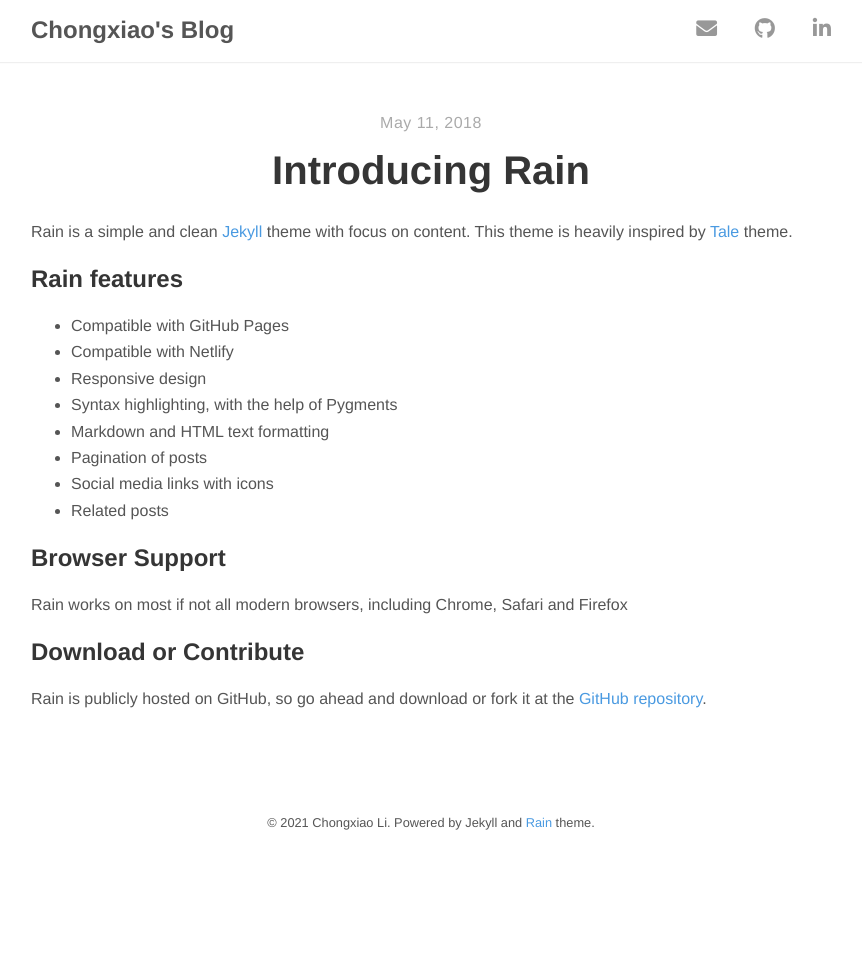
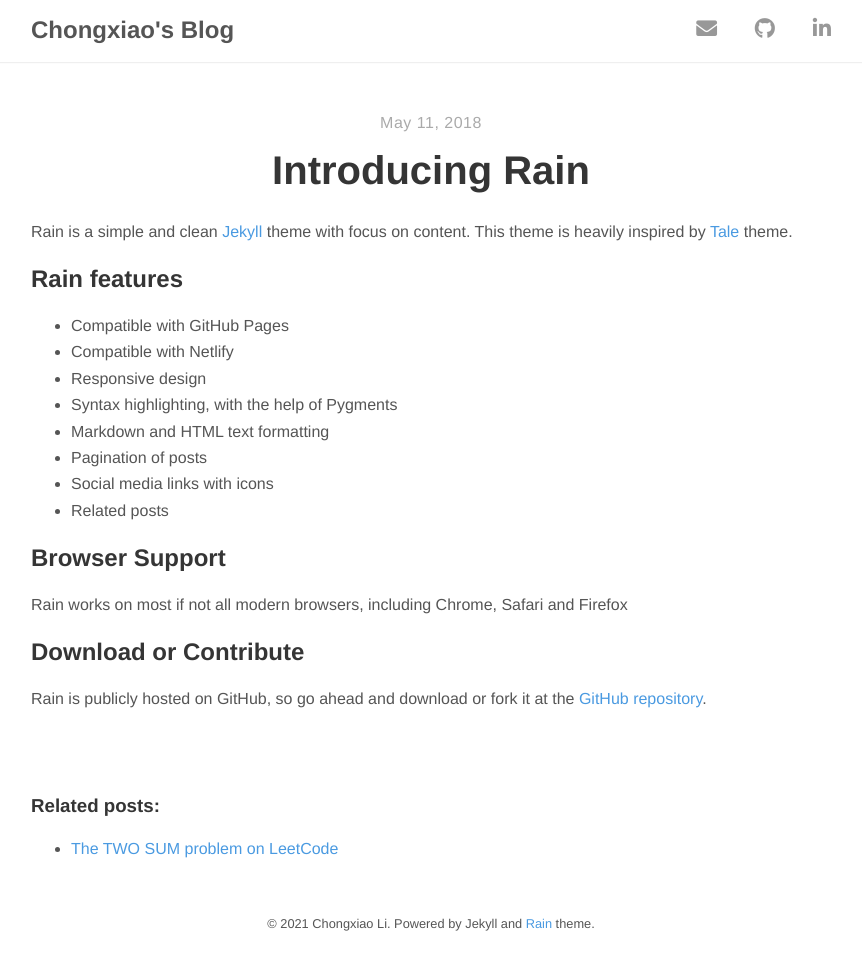
Before and after one commit to Chongxiao-Li/Chongxiao-Li.github.io, a Jekyll site: the page built from _posts/2018-05-11-introducing-rain.md, in a window 1280 px wide. Shown: the whole page, without its empty margins (209-1071 px from the left). Built offline with Jekyll 4.4.1, drawn with Linux system fonts in a browser that asks for light colours; nearby versions of some CDN libraries; before the commit the page ends 900 px from its top, so only the background shows below that.

Commit message:
Update 2018-05-11-introducing-rain.md

```diff
--- a/_posts/2018-05-11-introducing-rain.md
+++ b/_posts/2018-05-11-introducing-rain.md
@@ -2,6 +2,7 @@
 layout: post
 title:  "Introducing Rain"
 author: "Inela"
+tags: ["LeetCode", "algorithm"]
 ---
 
 Rain is a simple and clean [Jekyll](https://jekyllrb.com/) theme with focus on content. This theme is heavily inspired by [Tale](https://github.com/chesterhow/tale) theme.
```
